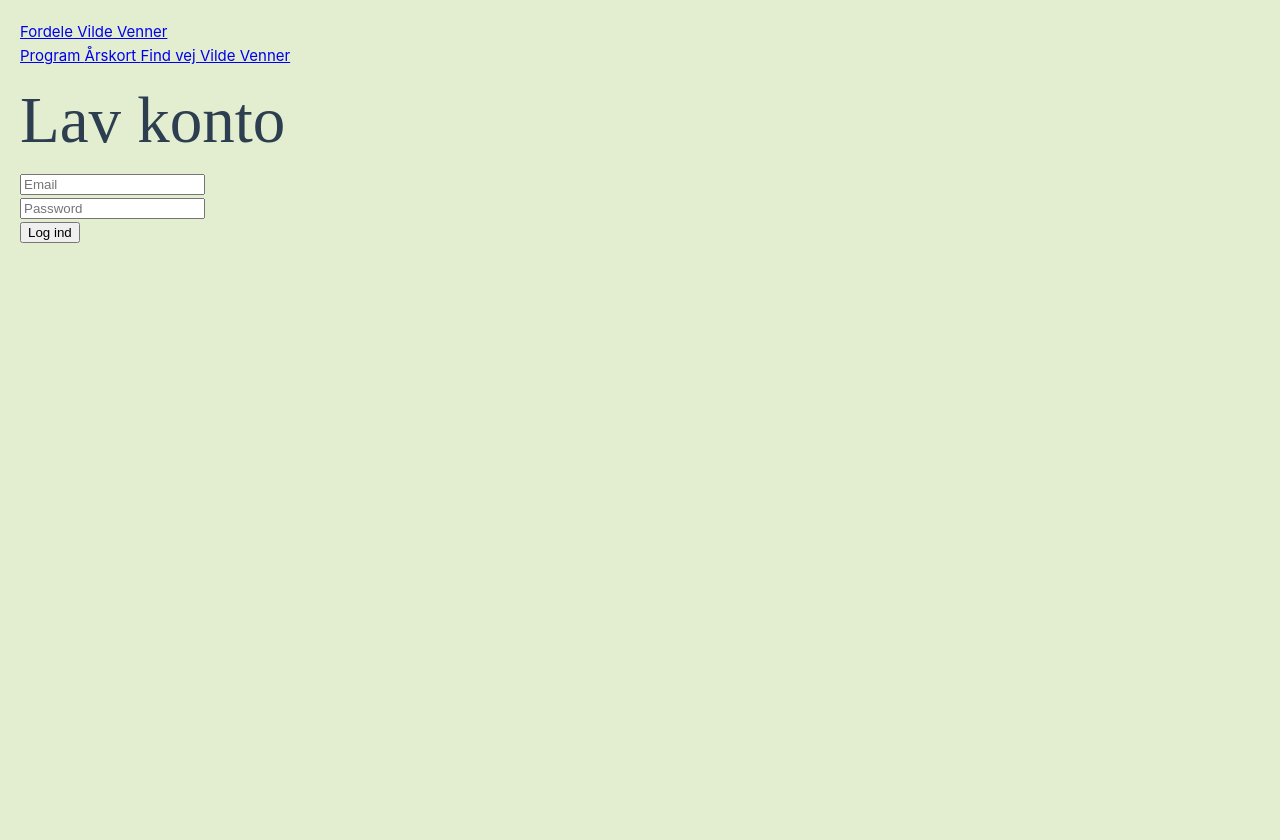
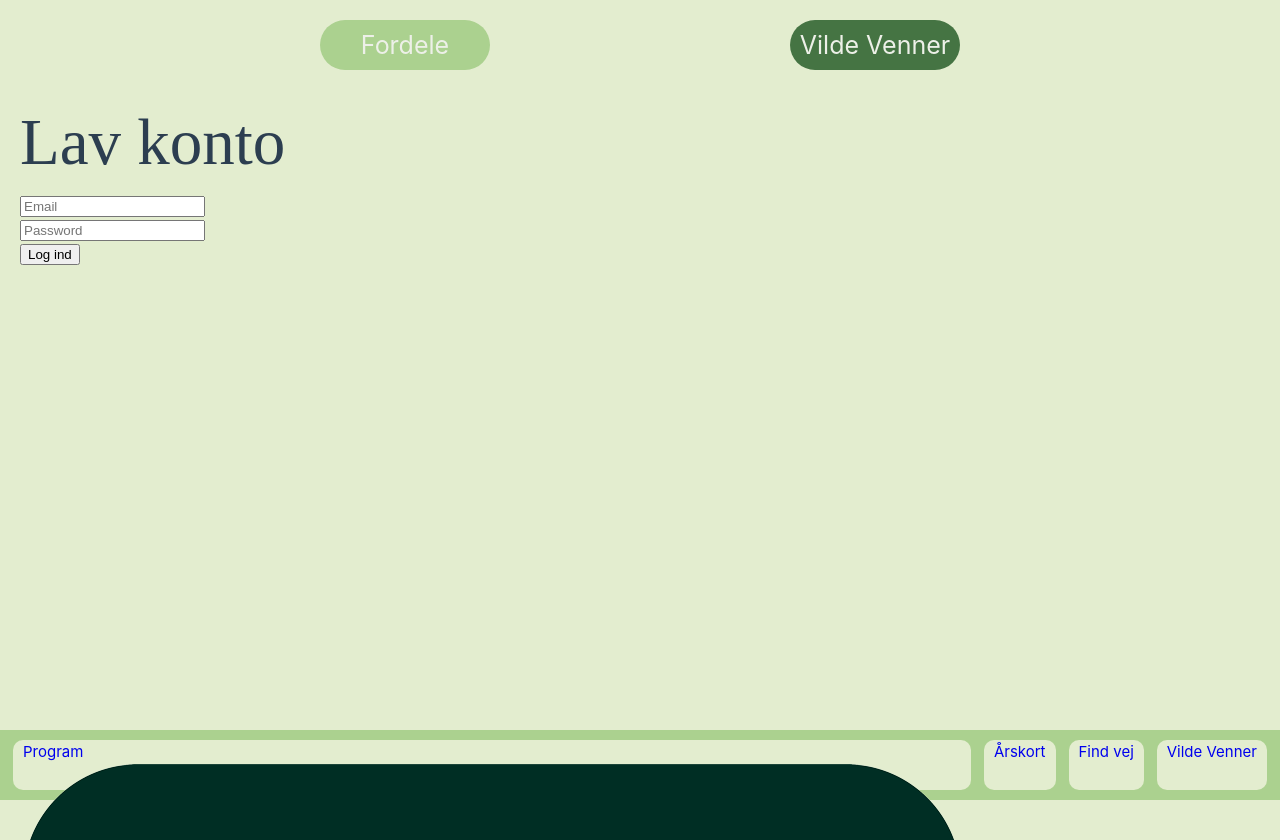
Before and after one commit to Bancharka/OdenseZooVue, a Vue app in the folder OdenseZooVue/: page / in a window 1280 px wide. Built offline with nearby package versions, Linux system fonts and the light colour scheme.

Commit message:
en MASSE styling

```diff
--- a/OdenseZooVue/src/App.vue
+++ b/OdenseZooVue/src/App.vue
@@ -5,9 +5,9 @@ import { RouterView } from 'vue-router';
 <template>
 
   <header>
-    <nav>
-      <router-link to="/goodies">Fordele</router-link>
-      <router-link to="/dashboard"> Vilde Venner </router-link>
+    <nav id="topnav">
+      <router-link id="navfordele" to="/goodies">Fordele</router-link>
+      <router-link id="navvilde" to="/dashboard"> Vilde Venner </router-link>
 
     </nav>
   </header>
@@ -15,11 +15,18 @@ import { RouterView } from 'vue-router';
 
 
   <footer>
-    <nav>
-      <router-link to=""> Program </router-link>
-      <router-link to=""> Årskort </router-link>
-      <router-link to=""> Find vej </router-link>
-      <router-link to="/dashboard"> Vilde Venner </router-link>
+    <nav id="botnav">
+      <router-link class="botnavcards" to=""><div>
+        <div>
+          Program
+        </div>
+        <div class="botnavpic">
+          <img src="/src/img/icon_anualpass.png" alt="">
+        </div>
+      </div>  </router-link>
+      <router-link class="botnavcards" to=""> Årskort </router-link>
+      <router-link class="botnavcards" to=""> Find vej </router-link>
+      <router-link class="botnavcards" to="/dashboard"> Vilde Venner </router-link>
     </nav>
   </footer>
 
--- a/OdenseZooVue/src/assets/main.css
+++ b/OdenseZooVue/src/assets/main.css
@@ -85,3 +85,79 @@ p {
   max-width: 100%;
   height: auto;
 }
+
+#topnav {
+  display: flex;
+  justify-content: center;
+  justify-content: space-evenly;
+margin-bottom: 20px;
+}
+
+#navfordele {
+  background-color: #ABD18F;
+  width: 170px;
+  height: auto;
+  color: #EDF0E8;
+  text-align: center;
+  text-decoration: none;
+  font-size: 25px;
+  display: flex;
+  align-items: center;
+  justify-content: center;
+  border-radius: 50px;
+}
+
+#navvilde {
+  background-color: #457443;
+  width: 170px;
+  height: 50px;
+  color: #EDF0E8;
+  text-align: center;
+  text-decoration: none;
+  font-size: 25px;
+  line-height: 22px;
+  display: flex;
+  align-items: center;
+  justify-content: center;
+  border-radius: 50px;
+}
+
+
+
+footer {
+  display: flex;
+  background-color: #ABD18F;
+  position:fixed;
+  bottom: 0;
+  width: 100%;
+  margin-left: -20px;
+
+
+}
+
+#botnav {
+  display: flex;
+  height: 70px;
+  width: 100%;
+  justify-content: space-evenly;
+  align-items: center;
+
+
+}
+
+.botnavcards {
+  background-color: #E3EDCF;
+  width: auto;
+  height: 50px;
+  padding: 0 10px;
+  display: flex;
+
+  border-radius: 10px;
+  text-decoration: none;
+
+}
+
+
+.botnavpic {
+  height: 20px;
+}
--- a/OdenseZooVue/src/components/Point.vue
+++ b/OdenseZooVue/src/components/Point.vue
@@ -1,4 +1,4 @@
-<template>
+<!-- <template>
     <div>
 
         <div class="pointpoint" >
@@ -12,9 +12,9 @@
                 <div class="pointbox">
                     <div v-if="points > 0">
                         <div id="h1point"><h1> {{ points }}</h1></div>
-                        <h3>Point</h3> <!-- Zeige die Punkte des aktuellen Benutzers an -->
+                        <!-- <h3>Point</h3> <!-- Zeige die Punkte des aktuellen Benutzers an -->
 
-                    </div>
+                    <!-- </div>
 
 
 
@@ -25,46 +25,135 @@
             </div>
         </div>
     </div>
+</template> -->
+
+<template>
+    <div>
+      <div class="pointpoint">
+        <div class="pointh1"><h2>Hej {{ userName }}</h2></div>
+        <div class="pointsection">
+          <div>
+            <p><img src="/src/img/roedpanda.png" alt=""></p>
+          </div>
+          <div class="pointbox">
+            <div v-if="points > 0">
+              <div id="h1point"><h1>{{ points }}</h1></div>
+              <h3>Point</h3> <!-- Zeige die Punkte des aktuellen Benutzers an -->
+            </div>
+            <div v-else>
+              <h3>Du har 0 point</h3>
+            </div>
+          </div>
+        </div>
+      </div>
+    </div>
   </template>
 
+
 <script setup>
-import { ref, onMounted } from 'vue'; // Importiere Vue-Funktionen
-import { getAuth } from "firebase/auth"; // Importiere Firebase Auth
-import { getDatabase, ref as dbRef, onValue } from "firebase/database"; // Importiere Firebase Database
+// import { ref, onMounted } from 'vue'; // Importiere Vue-Funktionen
+// import { getAuth } from "firebase/auth"; // Importiere Firebase Auth
+// import { getDatabase, ref as dbRef, onValue } from "firebase/database"; // Importiere Firebase Database
 
-const points = ref(0); // Halte die Punkte für den aktuellen Benutzer
-const userId = ref(null); // Halte die Benutzer-ID
+// const points = ref(0); // Halte die Punkte für den aktuellen Benutzer
+// const userId = ref(null); // Halte die Benutzer-ID
 
-// Funktion zum Laden der Benutzerdaten und Setzen des Listeners
+// // Funktion zum Laden der Benutzerdaten und Setzen des Listeners
+// const loadUserData = () => {
+//   const auth = getAuth();
+//   const user = auth.currentUser;
+
+//   if (user) {
+//     userId.value = user.uid; // Setze die Benutzer-ID
+//     const db = getDatabase();
+//     const userRef = dbRef(db, 'users/' + userId.value);
+
+//     // Setze den onValue Listener, um die Punkte in Echtzeit zu überwachen
+//     onValue(userRef, (snapshot) => {
+//       if (snapshot.exists()) {
+//         const userData = snapshot.val();
+//         points.value = userData.points; // Setze die Punkte des aktuellen Benutzers
+//       } else {
+//         console.error("Benutzer nicht gefunden");
+//       }
+//     }, {
+//       onlyOnce: false // Dadurch bleibt der Listener aktiv
+//     });
+//   } else {
+//     console.error("Kein Benutzer angemeldet.");
+//   }
+// };
+
+// // Rufe loadUserData auf, wenn die Komponente erstellt wird
+// onMounted(() => {
+//   loadUserData();
+// });
+
+
+// import { ref, onMounted } from 'vue';
+// import { auth, database } from '../firebase'; // Import Firebase configuration
+// import { ref as dbRef, onValue } from 'firebase/database';
+
+// const points = ref(0);
+// const userId = ref(null);
+
+// const loadUserData = () => {
+//   auth.onAuthStateChanged(user => {
+//     if (user) {
+//       userId.value = user.uid;
+//       const userRef = dbRef(database, 'users/' + userId.value);
+
+//       onValue(userRef, snapshot => {
+//         if (snapshot.exists()) {
+//           const userData = snapshot.val();
+//           points.value = userData.points;
+//         } else {
+//           console.error("User not found");
+//         }
+//       });
+//     } else {
+//       console.error("No user logged in.");
+//     }
+//   });
+// };
+
+// onMounted(() => {
+//   loadUserData();
+// });
+
+import { ref, onMounted } from 'vue';
+import { auth, database } from '../firebase'; // Import Firebase configuration
+import { ref as dbRef, onValue } from 'firebase/database';
+
+const points = ref(0);
+const userId = ref(null);
+const userName = ref(''); // Add a ref for the user's name
+
 const loadUserData = () => {
-  const auth = getAuth();
-  const user = auth.currentUser;
+  auth.onAuthStateChanged(user => {
+    if (user) {
+      userId.value = user.uid;
+      const userRef = dbRef(database, 'users/' + userId.value);
 
-  if (user) {
-    userId.value = user.uid; // Setze die Benutzer-ID
-    const db = getDatabase();
-    const userRef = dbRef(db, 'users/' + userId.value);
-
-    // Setze den onValue Listener, um die Punkte in Echtzeit zu überwachen
-    onValue(userRef, (snapshot) => {
+      onValue(userRef, snapshot => {
         if (snapshot.exists()) {
           const userData = snapshot.val();
-        points.value = userData.points; // Setze die Punkte des aktuellen Benutzers
+          points.value = userData.points;
+          userName.value = userData.name; // Set the user's name
         } else {
-        console.error("Benutzer nicht gefunden");
+          console.error("User not found");
         }
-    }, {
-      onlyOnce: false // Dadurch bleibt der Listener aktiv
       });
     } else {
-    console.error("Kein Benutzer angemeldet.");
+      console.error("No user logged in.");
     }
+  });
 };
 
-// Rufe loadUserData auf, wenn die Komponente erstellt wird
 onMounted(() => {
   loadUserData();
 });
+
 </script>
 
 <style>
```
Lines whose indentation alone changed are shown as unchanged.
